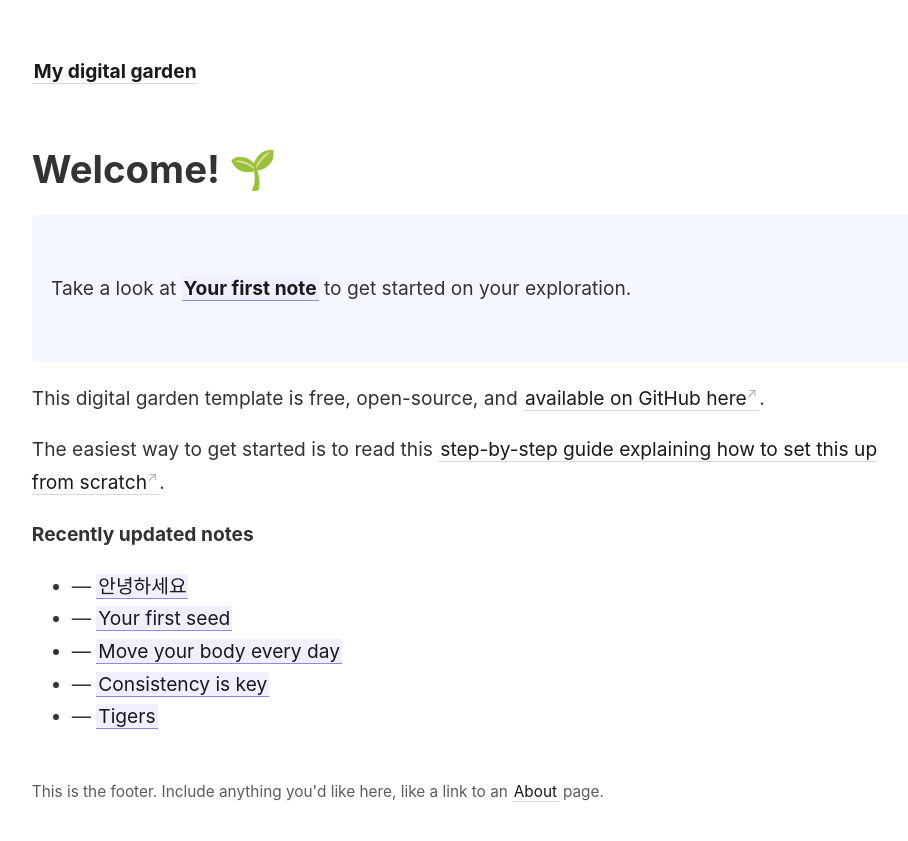
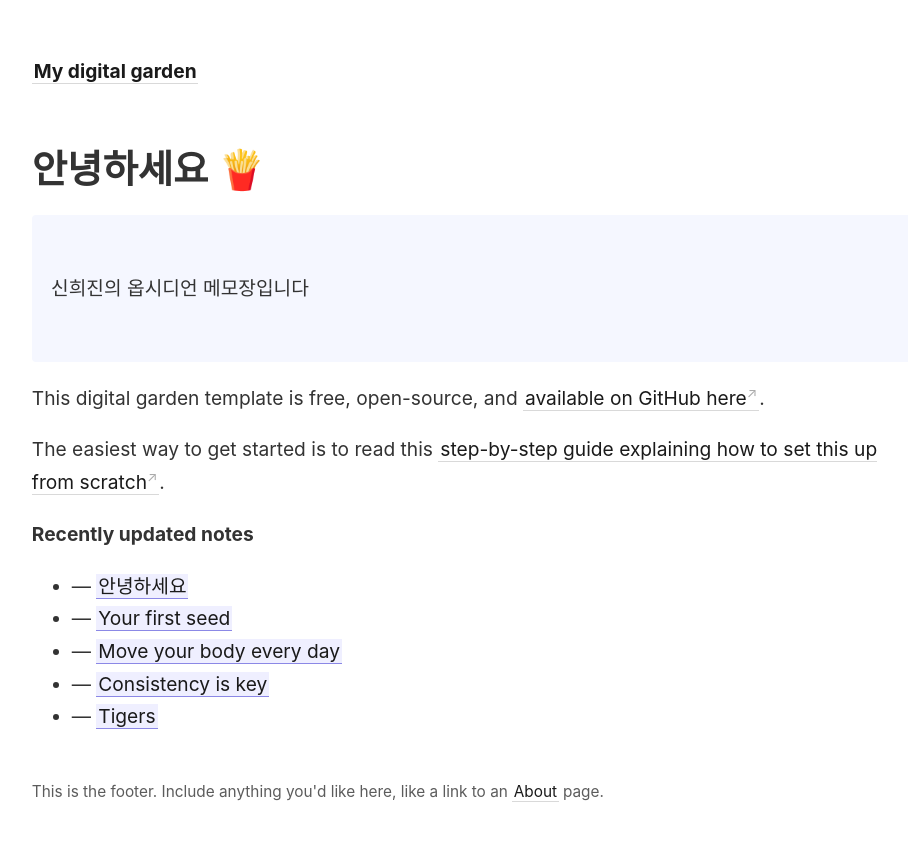
Before and after one commit to h22jln/obsidian, a Jekyll site: the page built from _pages/index.md, in a window 1280 px wide. Shown: the top 841 px of the page, without its empty margins (45-953 px from the left). Built offline with Jekyll 4.4.1, drawn with Linux system fonts in a browser that asks for light colours.

Commit message:
인덱스 수정
인덱스 수정

```diff
--- a/_pages/index.md
+++ b/_pages/index.md
@@ -5,10 +5,10 @@ id: home
 permalink: /
 ---
 
-# Welcome! 🌱
+# 안녕하세요 🍟
 
 <p style="padding: 3em 1em; background: #f5f7ff; border-radius: 4px;">
-  Take a look at <span style="font-weight: bold">[[Your first note]]</span> to get started on your exploration.
+  신희진의 옵시디언 메모장입니다
 </p>
 
 This digital garden template is free, open-source, and [available on GitHub here](https://github.com/maximevaillancourt/digital-garden-jekyll-template).
```
